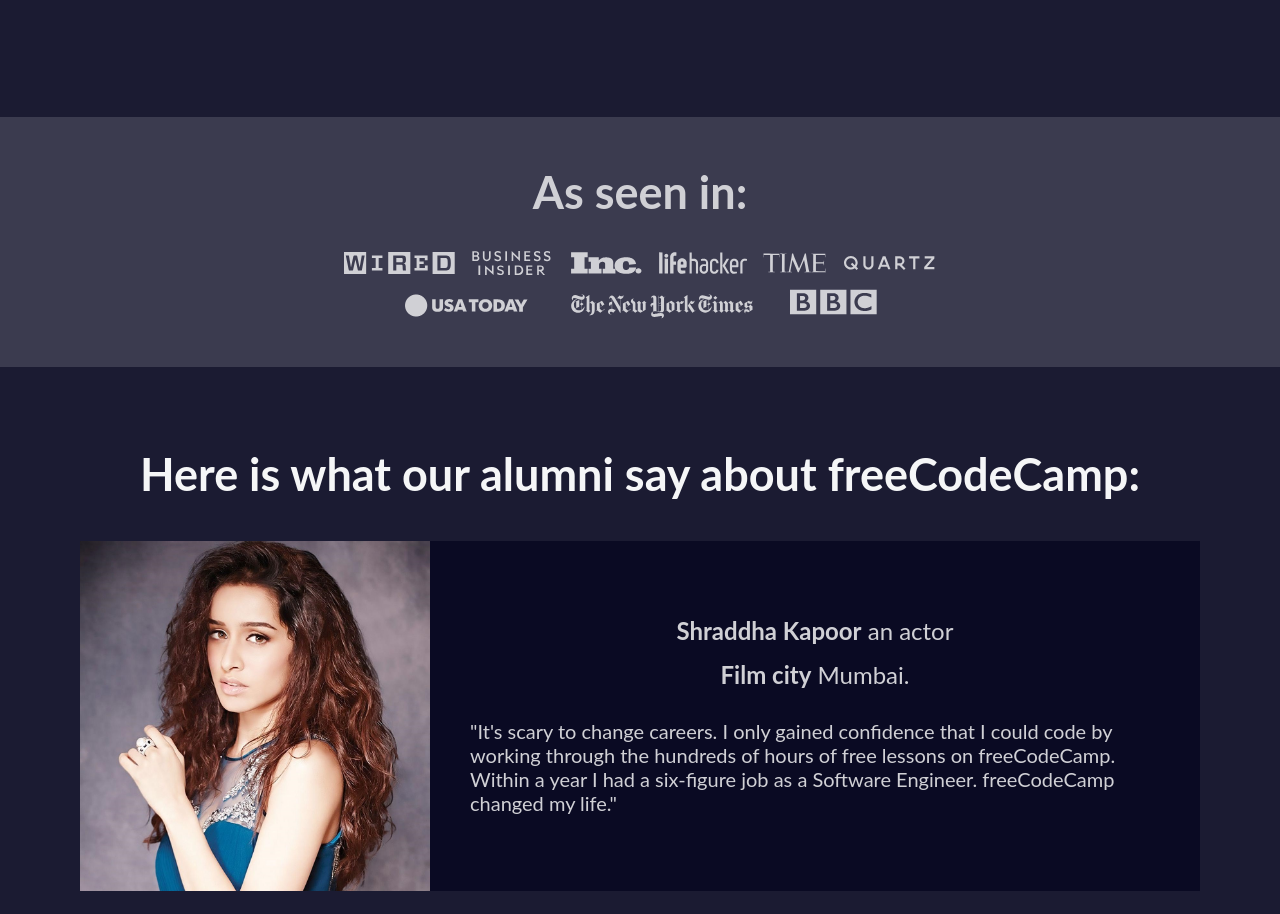
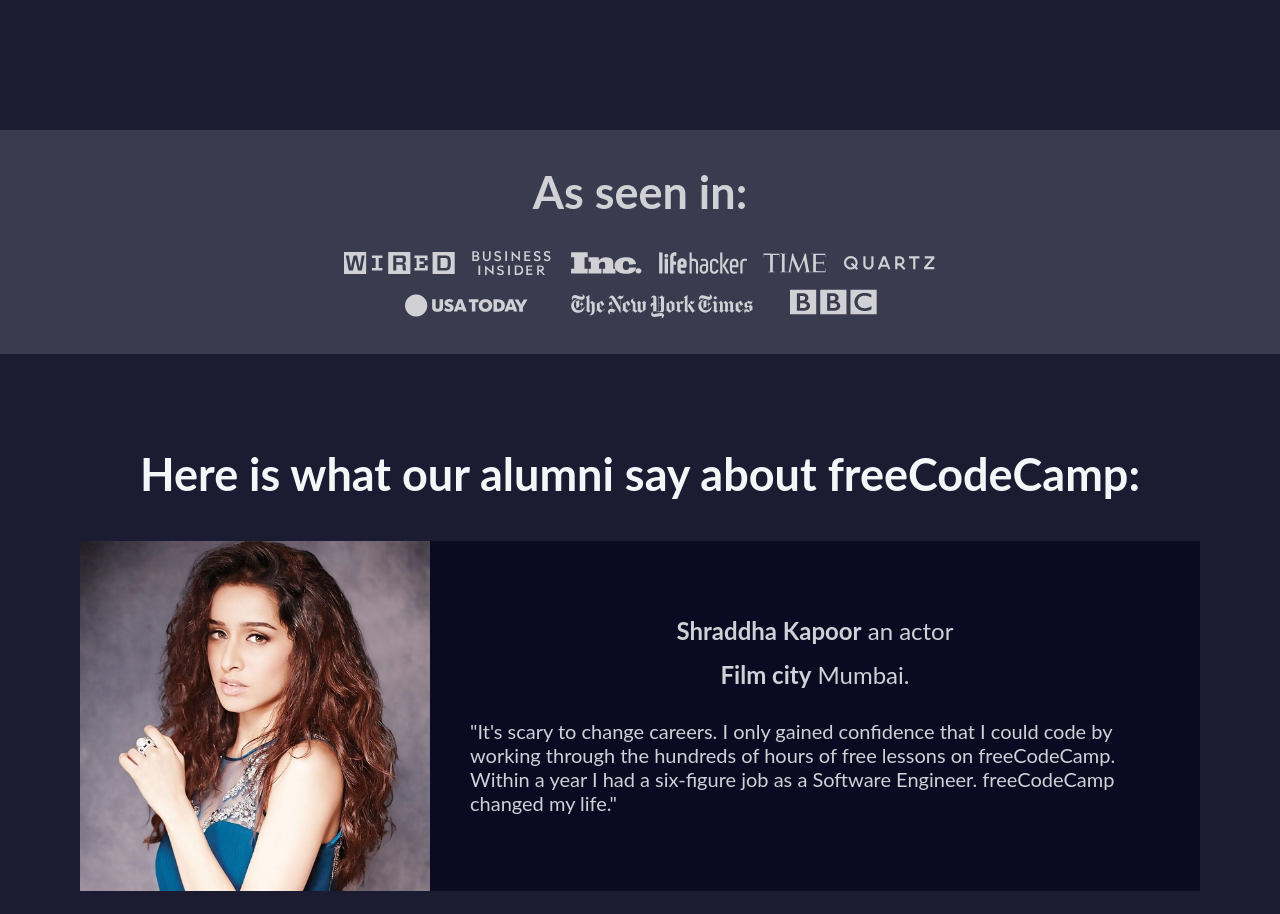
Before and after one commit to harsh661/Freecodecamp-Clone, a plain HTML site: page index.html in a window 1280 px wide. Shown: the part 1171-2085 px from the top of the page. Drawn offline with Linux system fonts and the light colour scheme.

Commit message:
Update style.css

```diff
--- a/style.css
+++ b/style.css
@@ -193,7 +193,7 @@ body {
   justify-content: center;
   flex-direction: column;
   background-color: #3b3b4f;
-  height: 250px;
+  padding: 35px 0;
   width: 100%;
 }
 .intro p{
```
